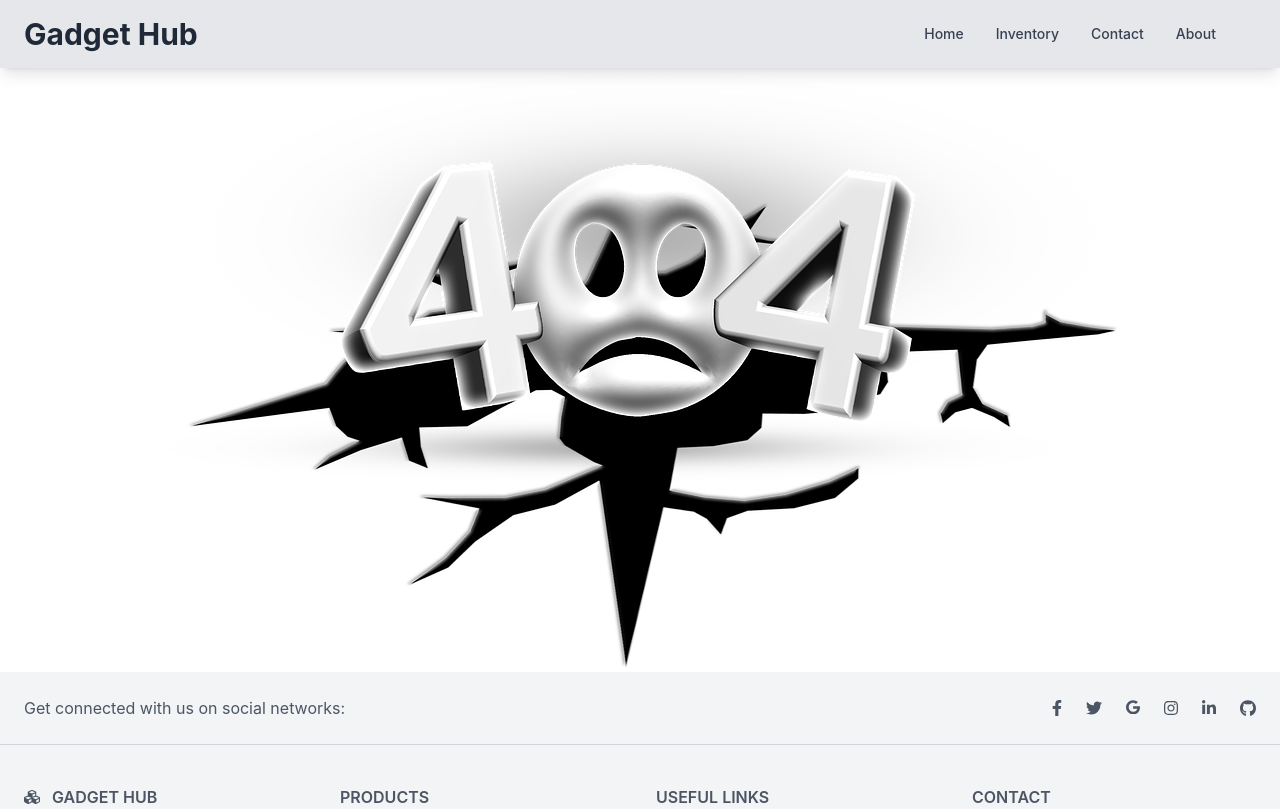
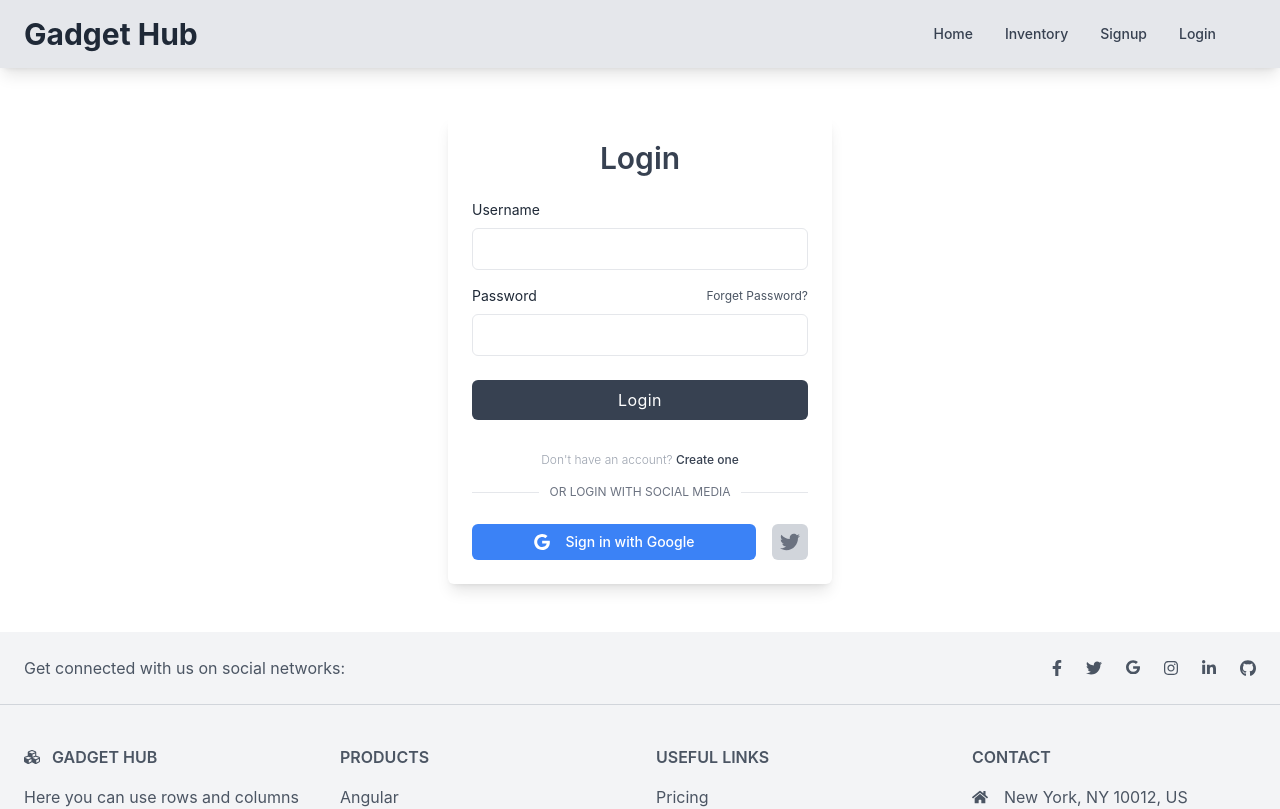
Before and after one commit to Neamul01/Gadget-hub-client, a React (Create React App) app: page /login in a window 1280 px wide. Shown: the top 809 px of the page. Built offline with nearby package versions, Linux system fonts and the light colour scheme; what tw-elements would draw is missing.

Commit message:
login and signup route added

```diff
--- a/src/App.js
+++ b/src/App.js
@@ -6,6 +6,8 @@
 import Inventory from './components/Inventory/Inventory'
 import NotFound from './components/Shared/NotFound/NotFound';
 import InventoryItem from './components/Home/InventoryItem/InventoryItem';
+import Login from './components/Login/Login/Login';
+import Signup from './components/Login/Signup/Signup';
 
 function App() {
   return (
@@ -14,6 +16,8 @@
       <Routes>
         <Route path='/home' element={<Home></Home>}></Route>
         <Route path='/' element={<Home></Home>}></Route>
+        <Route path='/login' element={<Login></Login>}></Route>
+        <Route path='/signup' element={<Signup></Signup>}></Route>
         <Route path='/inventory' element={<Inventory></Inventory>}></Route>
         <Route path='/inventory/:id' element={<InventoryItem></InventoryItem>}></Route>
 
--- /dev/null
+++ b/src/components/Login/Login/Login.js
@@ -0,0 +1,44 @@
+import React from 'react';
+import { Link } from 'react-router-dom';
+import SocialLogin from '../SocialLogin/SocialLogin';
+
+const Login = () => {
+    return (
+        <div className="w-full max-w-sm p-6 m-auto bg-white rounded-md shadow-lg dark:bg-gray-800 my-12">
+            <h1 className="text-3xl font-semibold text-center text-gray-700 dark:text-white">Login</h1>
+
+            <form className="mt-6">
+                <div>
+                    <label htmlFor="username" className="block text-sm text-left text-gray-800 dark:text-gray-200">Username</label>
+                    <input type="text"
+                        className="block w-full px-4 py-2 mt-2 text-gray-700 bg-white border rounded-md dark:bg-gray-800 dark:text-gray-300 dark:border-gray-600 focus:border-blue-400 dark:focus:border-blue-300 focus:ring-blue-300 focus:outline-none focus:ring focus:ring-opacity-40" />
+                </div>
+
+                <div className="mt-4">
+                    <div className="flex items-center justify-between">
+                        <label htmlFor="password" className="block text-sm text-gray-800 dark:text-gray-200">Password</label>
+                        <p className="text-xs text-gray-600 dark:text-gray-400 hover:underline cursor-pointer">Forget Password?</p>
+                    </div>
+
+                    <input type="password"
+                        className="block w-full px-4 py-2 mt-2 text-gray-700 bg-white border rounded-md dark:bg-gray-800 dark:text-gray-300 dark:border-gray-600 focus:border-blue-400 dark:focus:border-blue-300 focus:ring-blue-300 focus:outline-none focus:ring focus:ring-opacity-40" />
+                </div>
+
+                <div className="mt-6">
+                    <button
+                        className="w-full px-4 py-2 tracking-wide text-white transition-colors duration-200 transform bg-gray-700 rounded-md hover:bg-gray-600 focus:outline-none focus:bg-gray-600">
+                        Login
+                    </button>
+                </div>
+            </form>
+
+            <p className="mt-8 text-xs font-light text-center text-gray-400"> Don't have an account? <Link to="/signup"
+                className="font-medium text-gray-700 dark:text-gray-200 hover:underline">Create one</Link></p>
+
+            <SocialLogin></SocialLogin>
+
+        </div>
+    );
+};
+
+export default Login;
--- /dev/null
+++ b/src/components/Login/Signup/Signup.js
@@ -0,0 +1,44 @@
+import React from 'react';
+import { Link } from 'react-router-dom';
+import SocialLogin from '../SocialLogin/SocialLogin';
+
+const Signup = () => {
+    return (
+        <div className="w-full max-w-sm p-6 m-auto bg-white rounded-md shadow-lg dark:bg-gray-800 my-12">
+            <h1 className="text-3xl font-semibold text-center text-gray-700 dark:text-white">Sign Up</h1>
+
+            <form className="mt-6">
+                <div>
+                    <label htmlFor="username" className="block text-sm text-left text-gray-800 dark:text-gray-200">Username</label>
+                    <input type="text"
+                        className="block w-full px-4 py-2 mt-2 text-gray-700 bg-white border rounded-md dark:bg-gray-800 dark:text-gray-300 dark:border-gray-600 focus:border-blue-400 dark:focus:border-blue-300 focus:ring-blue-300 focus:outline-none focus:ring focus:ring-opacity-40" />
+                </div>
+
+                <div className="mt-4">
+                    <div className="flex items-center justify-between">
+                        <label htmlFor="password" className="block text-sm text-gray-800 dark:text-gray-200">Password</label>
+                        <p className="text-xs text-gray-600 dark:text-gray-400 hover:underline cursor-pointer">Forget Password?</p>
+                    </div>
+
+                    <input type="password"
+                        className="block w-full px-4 py-2 mt-2 text-gray-700 bg-white border rounded-md dark:bg-gray-800 dark:text-gray-300 dark:border-gray-600 focus:border-blue-400 dark:focus:border-blue-300 focus:ring-blue-300 focus:outline-none focus:ring focus:ring-opacity-40" />
+                </div>
+
+                <div className="mt-6">
+                    <button
+                        className="w-full px-4 py-2 tracking-wide text-white transition-colors duration-200 transform bg-gray-700 rounded-md hover:bg-gray-600 focus:outline-none focus:bg-gray-600">
+                        Login
+                    </button>
+                </div>
+            </form>
+
+            <p className="mt-8 text-xs font-light text-center text-gray-400"> Already have an account? <Link to="/login"
+                className="font-medium text-gray-700 dark:text-gray-200 hover:underline">Login</Link></p>
+
+            <SocialLogin></SocialLogin>
+
+        </div>
+    );
+};
+
+export default Signup;
--- /dev/null
+++ b/src/components/Login/SocialLogin/SocialLogin.js
@@ -0,0 +1,40 @@
+import React from 'react';
+
+const SocialLogin = () => {
+    return (
+        <div>
+            <div className="flex items-center justify-between mt-4">
+                <span className="w-1/5 border-b dark:border-gray-600 lg:w-1/5"></span>
+
+                <p className="text-xs text-center text-gray-500 uppercase dark:text-gray-400">or login with Social Media</p>
+
+                <span className="w-1/5 border-b dark:border-gray-400 lg:w-1/5"></span>
+            </div>
+
+            <div className="flex items-center mt-6 -mx-2">
+                <button type="button"
+                    className="flex items-center justify-center w-full px-6 py-2 mx-2 text-sm font-medium text-white transition-colors duration-200 transform bg-blue-500 rounded-md hover:bg-blue-400 focus:bg-blue-400 focus:outline-none">
+                    <svg className="w-4 h-4 mx-2 fill-current" viewBox="0 0 24 24">
+                        <path
+                            d="M12.24 10.285V14.4h6.806c-.275 1.765-2.056 5.174-6.806 5.174-4.095 0-7.439-3.389-7.439-7.574s3.345-7.574 7.439-7.574c2.33 0 3.891.989 4.785 1.849l3.254-3.138C18.189 1.186 15.479 0 12.24 0c-6.635 0-12 5.365-12 12s5.365 12 12 12c6.926 0 11.52-4.869 11.52-11.726 0-.788-.085-1.39-.189-1.989H12.24z">
+                        </path>
+                    </svg>
+
+                    <span className="hidden mx-2 sm:inline">Sign in with Google</span>
+                </button>
+
+                <button
+                    className="p-2 mx-2 text-sm font-medium text-gray-500 transition-colors duration-200 transform bg-gray-300 rounded-md hover:bg-gray-200">
+                    <svg className="w-5 h-5 fill-current" viewBox="0 0 24 24">
+                        <path
+                            d="M23.954 4.569c-.885.389-1.83.654-2.825.775 1.014-.611 1.794-1.574 2.163-2.723-.951.555-2.005.959-3.127 1.184-.896-.959-2.173-1.559-3.591-1.559-2.717 0-4.92 2.203-4.92 4.917 0 .39.045.765.127 1.124C7.691 8.094 4.066 6.13 1.64 3.161c-.427.722-.666 1.561-.666 2.475 0 1.71.87 3.213 2.188 4.096-.807-.026-1.566-.248-2.228-.616v.061c0 2.385 1.693 4.374 3.946 4.827-.413.111-.849.171-1.296.171-.314 0-.615-.03-.916-.086.631 1.953 2.445 3.377 4.604 3.417-1.68 1.319-3.809 2.105-6.102 2.105-.39 0-.779-.023-1.17-.067 2.189 1.394 4.768 2.209 7.557 2.209 9.054 0 13.999-7.496 13.999-13.986 0-.209 0-.42-.015-.63.961-.689 1.8-1.56 2.46-2.548l-.047-.02z">
+                        </path>
+                    </svg>
+                </button>
+            </div>
+
+        </div>
+    );
+};
+
+export default SocialLogin;
--- a/src/components/Shared/Header/Header.js
+++ b/src/components/Shared/Header/Header.js
@@ -27,8 +27,8 @@
                     <div className="flex flex-col md:flex-row md:mx-6">
                         <Link className="my-1 text-sm font-medium text-gray-700 transition-colors duration-200 transform dark:text-gray-200 hover:text-blue-500 dark:hover:text-blue-400 md:mx-4 md:my-0" to='/'>Home</Link>
                         <Link className="my-1 text-sm font-medium text-gray-700 transition-colors duration-200 transform dark:text-gray-200 hover:text-blue-500 dark:hover:text-blue-400 md:mx-4 md:my-0" to='/inventory'>Inventory</Link>
-                        <Link className="my-1 text-sm font-medium text-gray-700 transition-colors duration-200 transform dark:text-gray-200 hover:text-blue-500 dark:hover:text-blue-400 md:mx-4 md:my-0" to=''>Contact</Link>
-                        <Link className="my-1 text-sm font-medium text-gray-700 transition-colors duration-200 transform dark:text-gray-200 hover:text-blue-500 dark:hover:text-blue-400 md:mx-4 md:my-0" to=''>About</Link>
+                        <Link className="my-1 text-sm font-medium text-gray-700 transition-colors duration-200 transform dark:text-gray-200 hover:text-blue-500 dark:hover:text-blue-400 md:mx-4 md:my-0" to='/signup'>Signup</Link>
+                        <Link className="my-1 text-sm font-medium text-gray-700 transition-colors duration-200 transform dark:text-gray-200 hover:text-blue-500 dark:hover:text-blue-400 md:mx-4 md:my-0" to='/login'>Login</Link>
                     </div>
 
                     {/* <div className="flex justify-center md:block">
```
